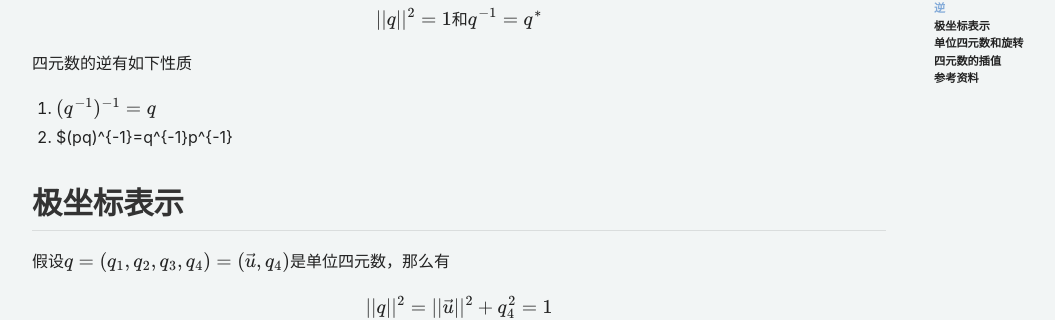
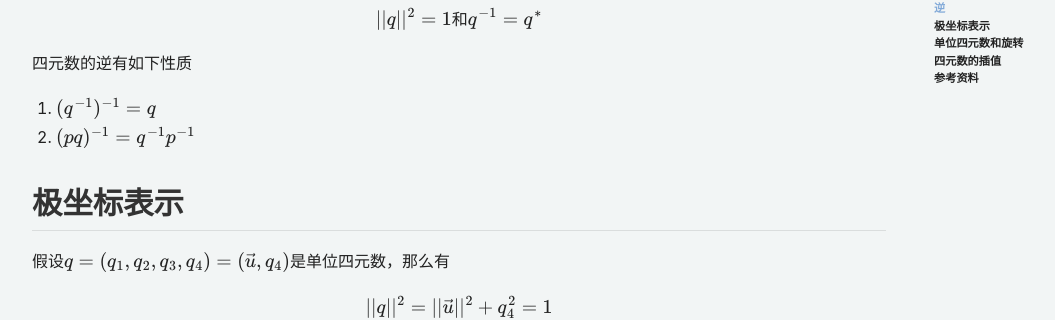
Before and after one commit to ZealotAlie/ZealotAlie.github.io, a Jekyll site: the page built from _posts/2019-01-28-DX1114.md, in a window 1280 px wide and 900 px high, scrolled down 5276 px. Shown: the part 136-456 px from the top of the window, without its empty margins (71-1126 px from the left). Built offline with Jekyll 4.4.1, drawn with Linux system fonts in a browser that asks for light colours; nearby versions of some CDN libraries; formulas are drawn with MathJax 3; some of the changed text lies outside the part shown.

Commit message:
Update 2019-01-28-DX1114.md

```diff
--- a/_posts/2019-01-28-DX1114.md
+++ b/_posts/2019-01-28-DX1114.md
@@ -131,7 +131,7 @@ $$ ||q||^2 = 1 和 q^{-1}=q^*$$
 
 四元数的逆有如下性质
 1. $(q^{-1})^{-1}=q$
-2. $(pq)^{-1}=q^{-1}p^{-1}
+2. $(pq)^{-1}=q^{-1}p^{-1}$
 
 ## 极坐标表示
 
```
Also changed, not shown: other parts of _posts/2019-01-28-DX1114.md (+1 -1 lines).
